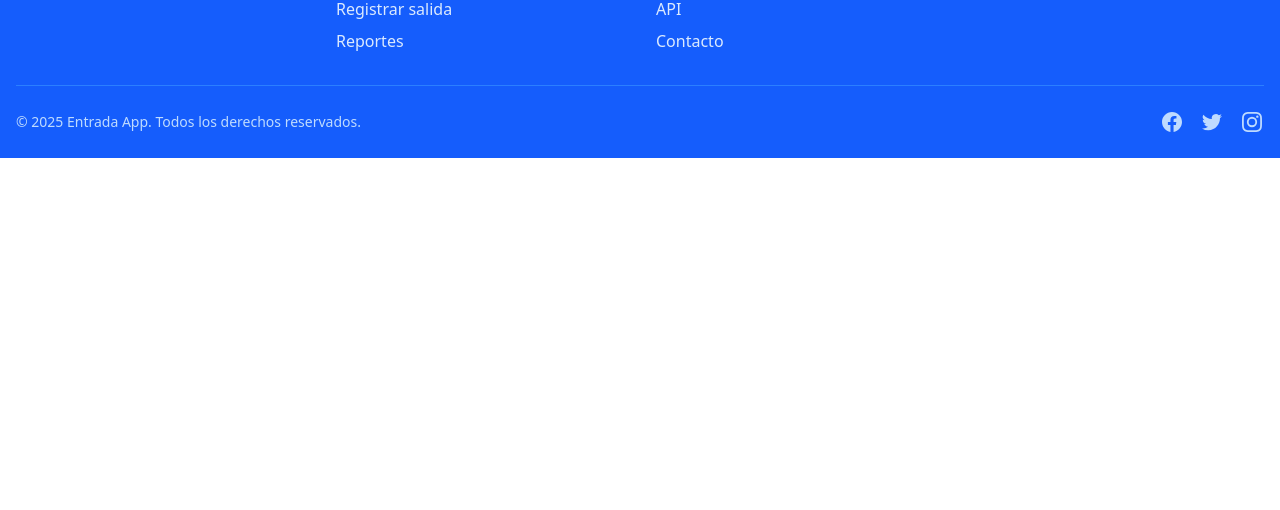
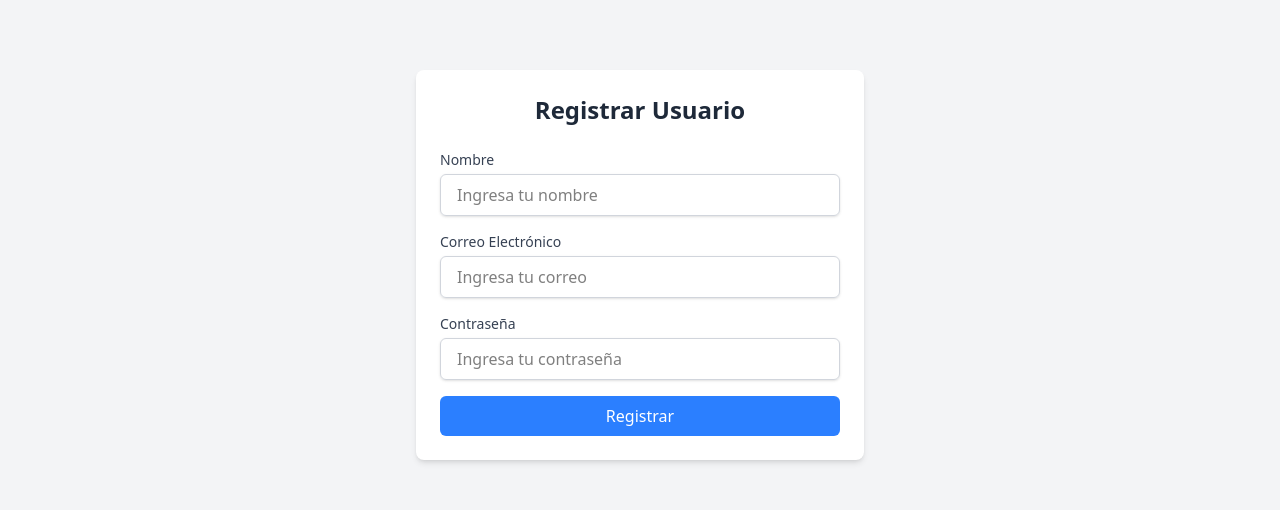
Before and after one commit to OmarSM41/agendapp_frontend, a Vue app: page /register in a window 1280 px wide. Shown: the part 187-697 px from the top of the page. Built offline with nearby package versions, Linux system fonts and the light colour scheme; the HTML template or start-up script is replaced by a standard one.

Commit message:
Vista de login y register

```diff
--- a/src/router/index.ts
+++ b/src/router/index.ts
@@ -19,6 +19,16 @@ const router = createRouter({
       name: 'dashboard',
       component: () => import('../views/DashboardView.vue'),
     },
+    {
+      path: '/login',
+      name: 'login',
+      component: () => import('../views/LoginView.vue'),
+    },
+    {
+      path: '/register',
+      name: 'register',
+      component: () => import('../views/RegisterView.vue'),
+    },
   ],
 })
 
--- a/src/views/DashboardView.vue
+++ b/src/views/DashboardView.vue
@@ -1,20 +1,24 @@
 <template>
-  <div>
-    <h1>Horario de 7 de la mañana hasta las 9:40 de la noche</h1>
-    <li>7:00 am - 9:40 pm</li>
-    <li>7:00 am - 9:40 pm</li>
-    <li>7:00 am - 9:40 pm</li>
+  <div class="p-6 bg-gray-100">
+    <h1 class="text-2xl font-bold mb-4 text-gray-800">Tabla de contenido</h1>
+    <table class="table-auto border-collapse border border-gray-300 w-full text-left">
+      <thead class="bg-gray-200">
+        <tr>
+          <th class="border border-gray-300 px-4 py-2">Hora</th>
+          <th class="border border-gray-300 px-4 py-2">Lunes</th>
+          <th class="border border-gray-300 px-4 py-2">Martes</th>
+          <th class="border border-gray-300 px-4 py-2">Miercoles</th>
+          <th class="border border-gray-300 px-4 py-2">Jueves</th>
+          <th class="border border-gray-300 px-4 py-2">Viernes</th>
+        </tr>
+      </thead>
+      <tbody>
+        <tr v-for="row in 10" :key="row" class="odd:bg-white even:bg-gray-50">
+          <td v-for="col in 6" :key="col" class="border border-gray-300 px-4 py-2">
+            Algo
+          </td>
+        </tr>
+      </tbody>
+    </table>
   </div>
-  <div>
-    <h1>Lunes a viernes</h1>
-    <li>Lunes</li>
-    <li>Martes</li>
-    <li>Miércoles</li>
-    <li>Jueves</li>
-    <li>Viernes</li>
-  </div>
-  <div>
-    <h1>Tabla de contenido</h1>
-  </div>
-
 </template>
--- /dev/null
+++ b/src/views/LoginView.vue
@@ -0,0 +1,59 @@
+<template>
+  <div class="min-h-screen flex items-center justify-center bg-gray-100">
+    <div class="w-full max-w-md bg-white rounded-lg shadow-md p-6">
+      <h2 class="text-2xl font-bold text-center text-gray-800 mb-6">Iniciar Sesión</h2>
+      <form @submit.prevent="handleLogin">
+        <div class="mb-4">
+          <label for="email" class="block text-sm font-medium text-gray-700">Correo Electrónico</label>
+          <input
+            type="email"
+            id="email"
+            v-model="email"
+            class="mt-1 block w-full px-4 py-2 border border-gray-300 rounded-lg shadow-sm focus:ring-blue-500 focus:border-blue-500"
+            placeholder="Ingresa tu correo"
+            required
+          />
+        </div>
+        <div class="mb-6">
+          <label for="password" class="block text-sm font-medium text-gray-700">Contraseña</label>
+          <input
+            type="password"
+            id="password"
+            v-model="password"
+            class="mt-1 block w-full px-4 py-2 border border-gray-300 rounded-lg shadow-sm focus:ring-blue-500 focus:border-blue-500"
+            placeholder="Ingresa tu contraseña"
+            required
+          />
+        </div>
+        <button
+          type="submit"
+          class="w-full bg-blue-500 text-white py-2 px-4 rounded-lg hover:bg-blue-600 focus:outline-none focus:ring-2 focus:ring-blue-500 focus:ring-offset-2"
+        >
+          Iniciar Sesión
+        </button>
+      </form>
+      <p class="mt-4 text-sm text-center text-gray-600">
+        ¿No tienes una cuenta?
+        <a href="/register" class="text-blue-500 hover:underline">Regístrate</a>
+      </p>
+    </div>
+  </div>
+</template>
+
+<script lang="ts">
+export default {
+  data() {
+    return {
+      email: '',
+      password: ''
+    };
+  },
+  methods: {
+    handleLogin() {
+      // Lógica para manejar el inicio de sesión
+      console.log('Email:', this.email);
+      console.log('Password:', this.password);
+    }
+  }
+};
+</script>
--- /dev/null
+++ b/src/views/RegisterView.vue
@@ -0,0 +1,68 @@
+<template>
+  <div class="min-h-screen flex items-center justify-center bg-gray-100">
+    <div class="w-full max-w-md bg-white rounded-lg shadow-md p-6">
+      <h2 class="text-2xl font-bold text-center text-gray-800 mb-6">Registrar Usuario</h2>
+      <form @submit.prevent="registerUser">
+        <div class="mb-4">
+          <label for="name" class="block text-sm font-medium text-gray-700">Nombre</label>
+          <input
+            type="text"
+            id="name"
+            v-model="form.name"
+            class="mt-1 block w-full px-4 py-2 border border-gray-300 rounded-md shadow-sm focus:ring-blue-500 focus:border-blue-500"
+            placeholder="Ingresa tu nombre"
+            required
+          />
+        </div>
+        <div class="mb-4">
+          <label for="email" class="block text-sm font-medium text-gray-700">Correo Electrónico</label>
+          <input
+            type="email"
+            id="email"
+            v-model="form.email"
+            class="mt-1 block w-full px-4 py-2 border border-gray-300 rounded-md shadow-sm focus:ring-blue-500 focus:border-blue-500"
+            placeholder="Ingresa tu correo"
+            required
+          />
+        </div>
+        <div class="mb-4">
+          <label for="password" class="block text-sm font-medium text-gray-700">Contraseña</label>
+          <input
+            type="password"
+            id="password"
+            v-model="form.password"
+            class="mt-1 block w-full px-4 py-2 border border-gray-300 rounded-md shadow-sm focus:ring-blue-500 focus:border-blue-500"
+            placeholder="Ingresa tu contraseña"
+            required
+          />
+        </div>
+        <button
+          type="submit"
+          class="w-full bg-blue-500 text-white py-2 px-4 rounded-md hover:bg-blue-600 focus:outline-none focus:ring-2 focus:ring-blue-500 focus:ring-offset-2"
+        >
+          Registrar
+        </button>
+      </form>
+    </div>
+  </div>
+</template>
+
+<script lang="ts">
+export default {
+  data() {
+    return {
+      form: {
+        name: '',
+        email: '',
+        password: '',
+      },
+    };
+  },
+  methods: {
+    registerUser() {
+      console.log('Usuario registrado:', this.form);
+      // Aquí puedes agregar la lógica para enviar los datos al servidor
+    },
+  },
+};
+</script>
```
